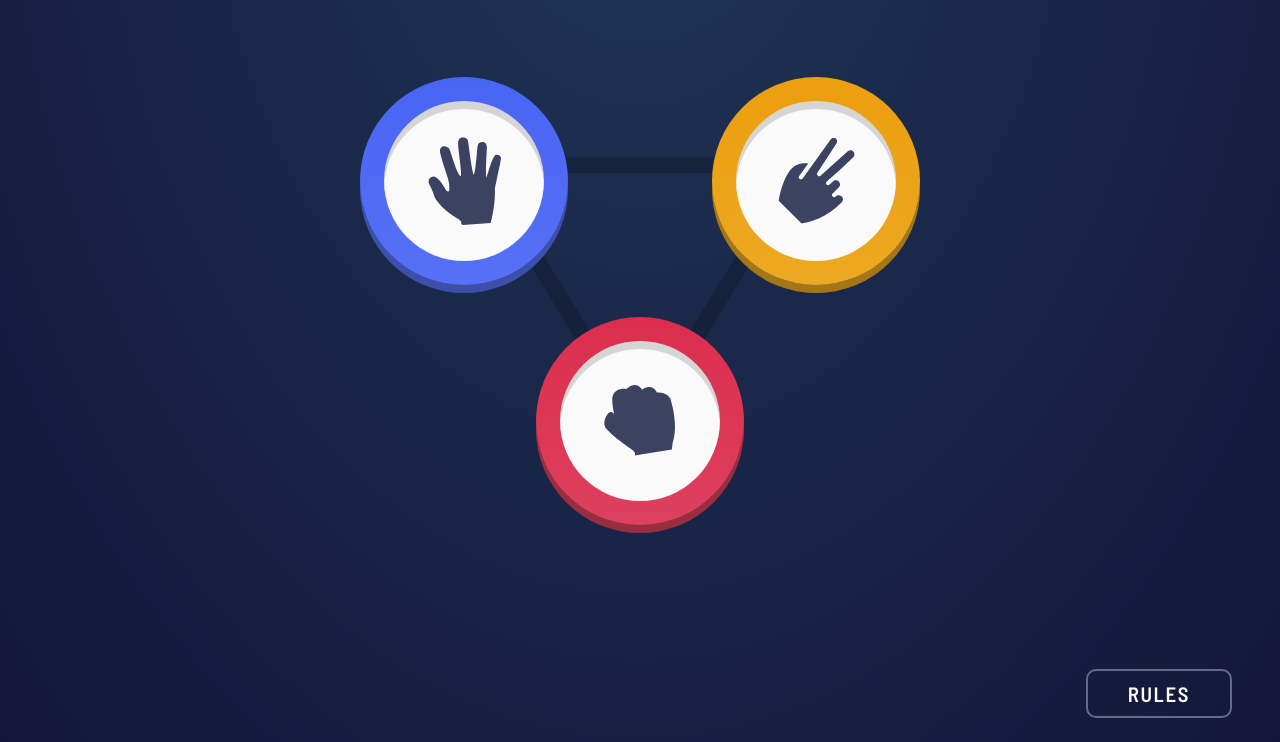
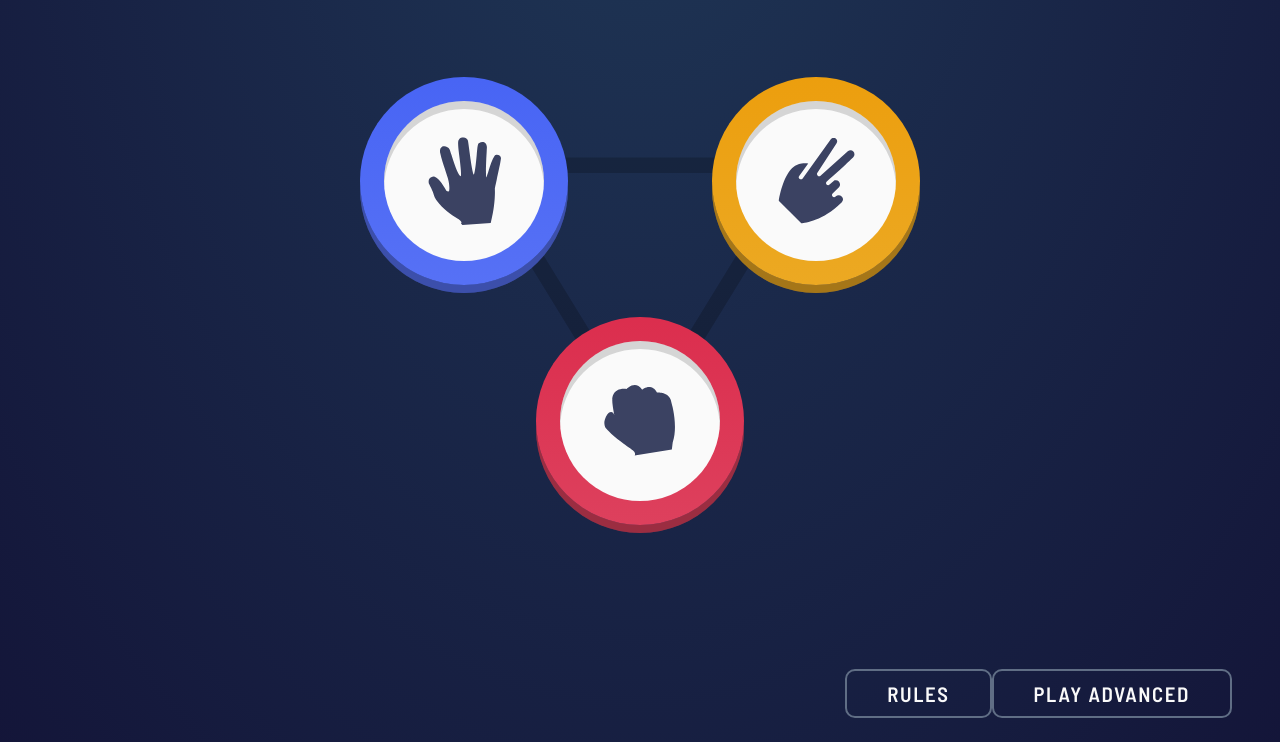
Before and after one commit to DeeNue36/rock-paper-scissors, a plain HTML site: page index.html in a window 1280 px wide. Shown: the part 237-979 px from the top of the page. Drawn offline with Linux system fonts and the light colour scheme.

Commit message:
link to rock paper scissors lizard spock game file

```diff
--- a/index.html
+++ b/index.html
@@ -64,6 +64,12 @@
     <!-- Rules Button -->
     <section class="rules">
         <button class="rules-btn" tabindex="1">Rules</button>
+
+        <a href="/Rock Paper Scissors Game/Advanced Game/lizard-spock.html" class="lizard-spock">
+            <button class="rules-btn" tabindex="2">
+                Play Advanced
+            </button>
+        </a>
     </section>
 
     <!-- Rules Modal -->
```
